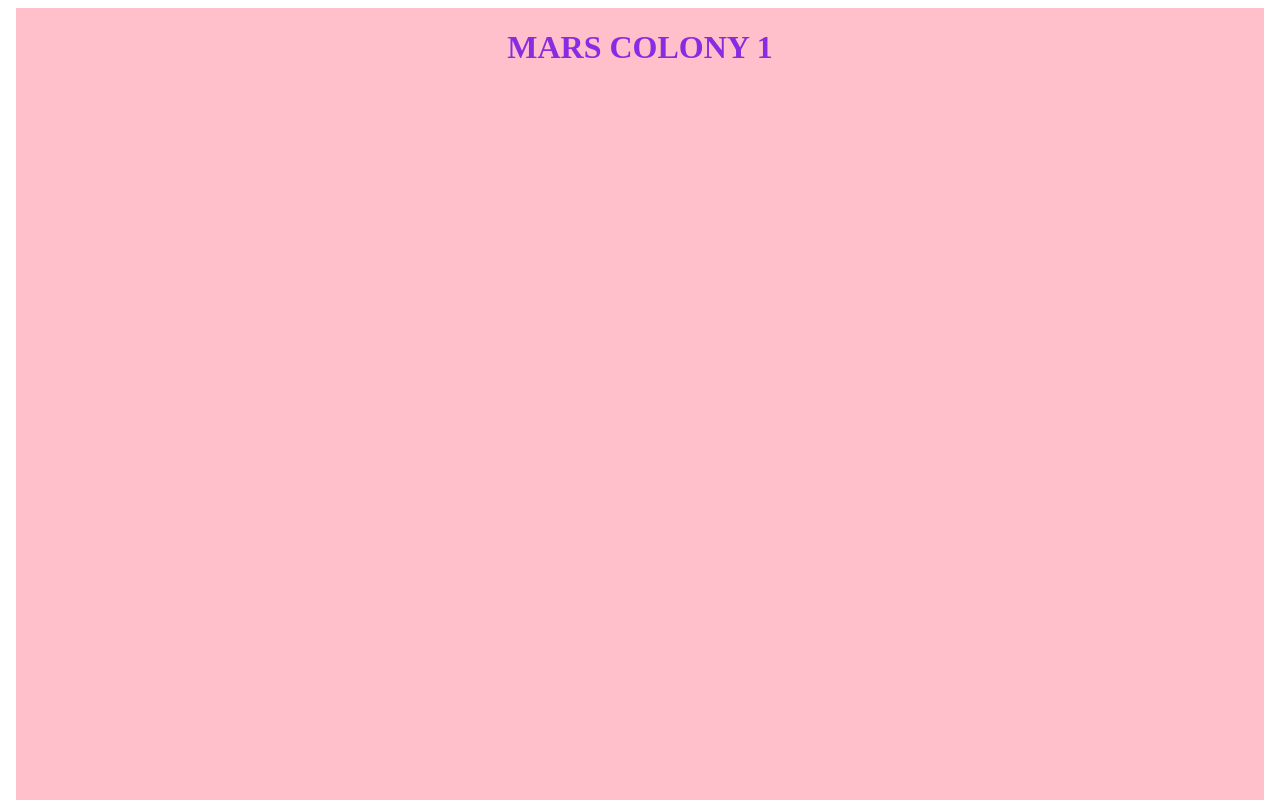
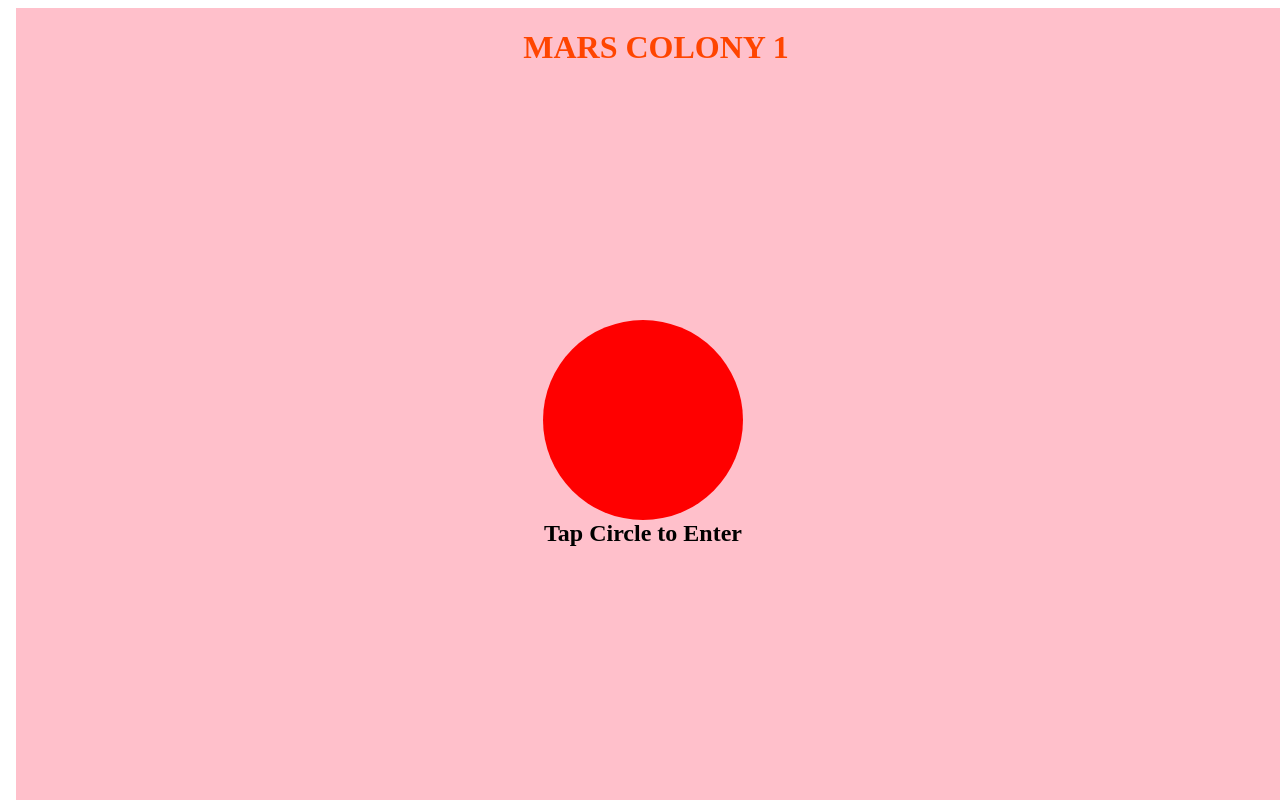
Before and after one commit to isha21/mars, an Angular app: page / in a window 1280 px wide. Shown: the top 800 px of the page. Built offline with nearby package versions, Linux system fonts and the light colour scheme.

Commit message:
styled welcome page

```diff
--- a/src/app/components/welcome/welcome.component.html
+++ b/src/app/components/welcome/welcome.component.html
@@ -1,10 +1,13 @@
 <!DOCTYPE html>
 <html>
-
 <body>
+<div>
 <div class="welcome">
 <h1 class="mars-header">Mars Colony 1</h1>
 </div>
-<div class="welcome-circle">Tap Circle to Enter</div>
+<div class="welcome-circle">
+<h2 class="circle-text">Tap Circle to Enter</h2>
+</div>
+</div>
 </body>
 </html>
--- a/src/app/components/welcome/welcome.component.scss
+++ b/src/app/components/welcome/welcome.component.scss
@@ -5,14 +5,30 @@
   height:100vh;
   justify-content: center;
   text-transform: uppercase;
+  position: absolute;
+  width:100%;
 }
 
 .welcome-circle{
   background:red;
-  color:blueviolet;
   height:100vh;
   display: flex;
-  justify-content: center;
+  justify-content:center;
   font-size: 24px;
-  text-transform: uppercase;
+  width:200px;
+  height:200px;
+  position:absolute;
+  border-radius: 50%;
+  top:40%;
+  bottom:50%;
+  margin-left:527px;
 }
+
+.circle-text{
+  font-size:24px;
+  margin-top:200px;
+}
+
+.mars-header{
+  color:orangered;
+}
```
